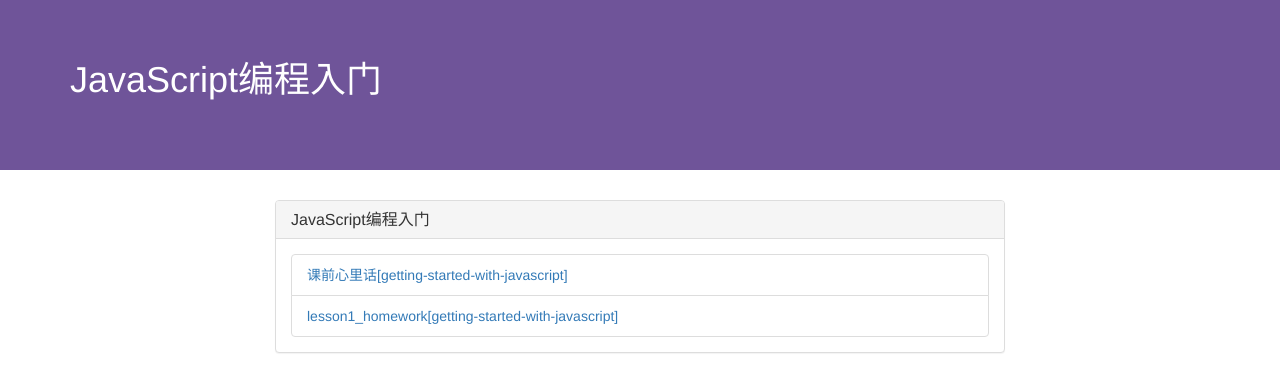
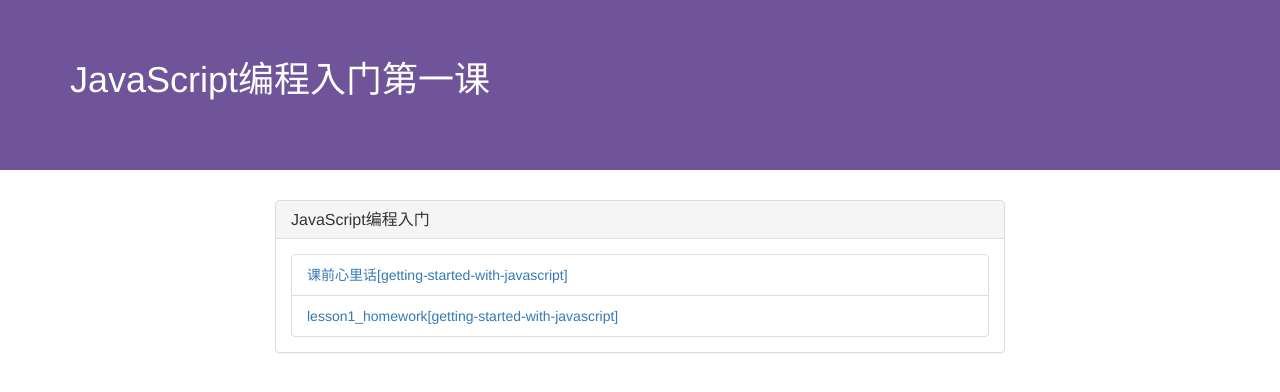
Before and after one commit to ygrdkl/first_js, a plain HTML site: page index.html in a window 1280 px wide. Drawn offline with nearby package versions, Linux system fonts and the light colour scheme.

Commit message:
Update index.html

```diff
--- a/index.html
+++ b/index.html
@@ -12,7 +12,7 @@
 <div>
   <div class="main-header">
     <div class="container">
-      <h1>JavaScript编程入门</h1>
+      <h1>JavaScript编程入门第一课</h1>
     </div>
   </div>
   <div class="container">
```
